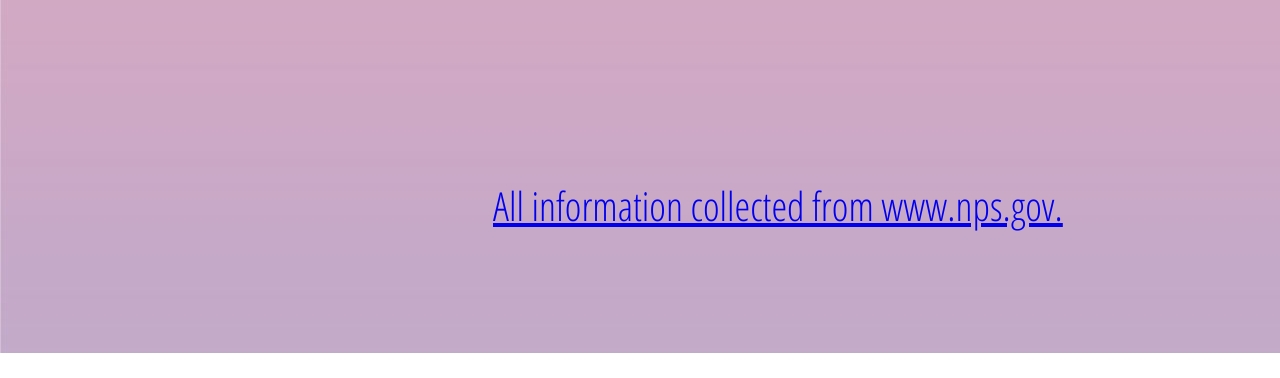
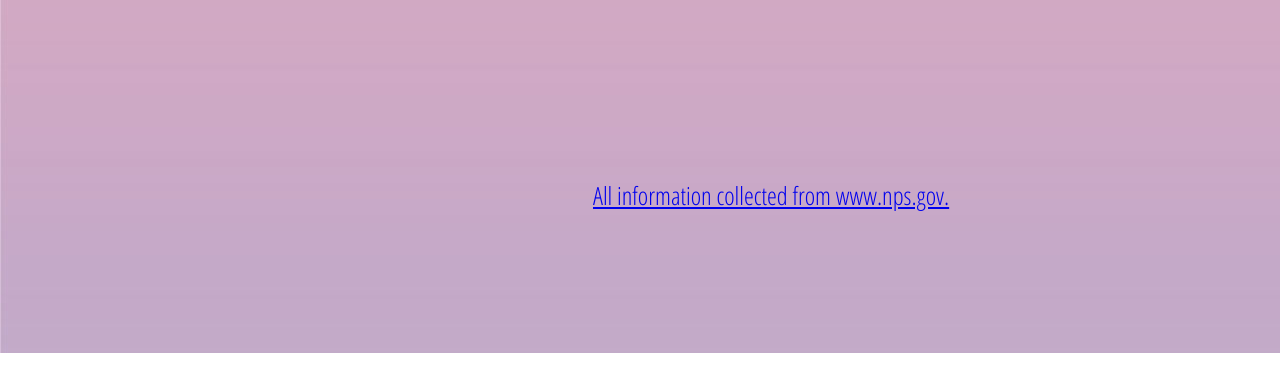
Before and after one commit to ViannKo/DES350, a website: page National park website.html in a window 1280 px wide. Shown: the part 4553-4931 px from the top of the page. Drawn offline with nearby package versions, Linux system fonts and the light colour scheme.

Commit message:
Add files via upload

```diff
--- a/National park website.html
+++ b/National park website.html
@@ -294,13 +294,13 @@
 }
 
 .link{
-font-size:40px;
+font-size:25px;
 font-weight:400;
 color:#354740;
 width:80%;
 height:200px;
 float:left;
-margin-left:485px;
+margin-left:585px;
 margin-top:200px;
 color:#294749;
 }
```
